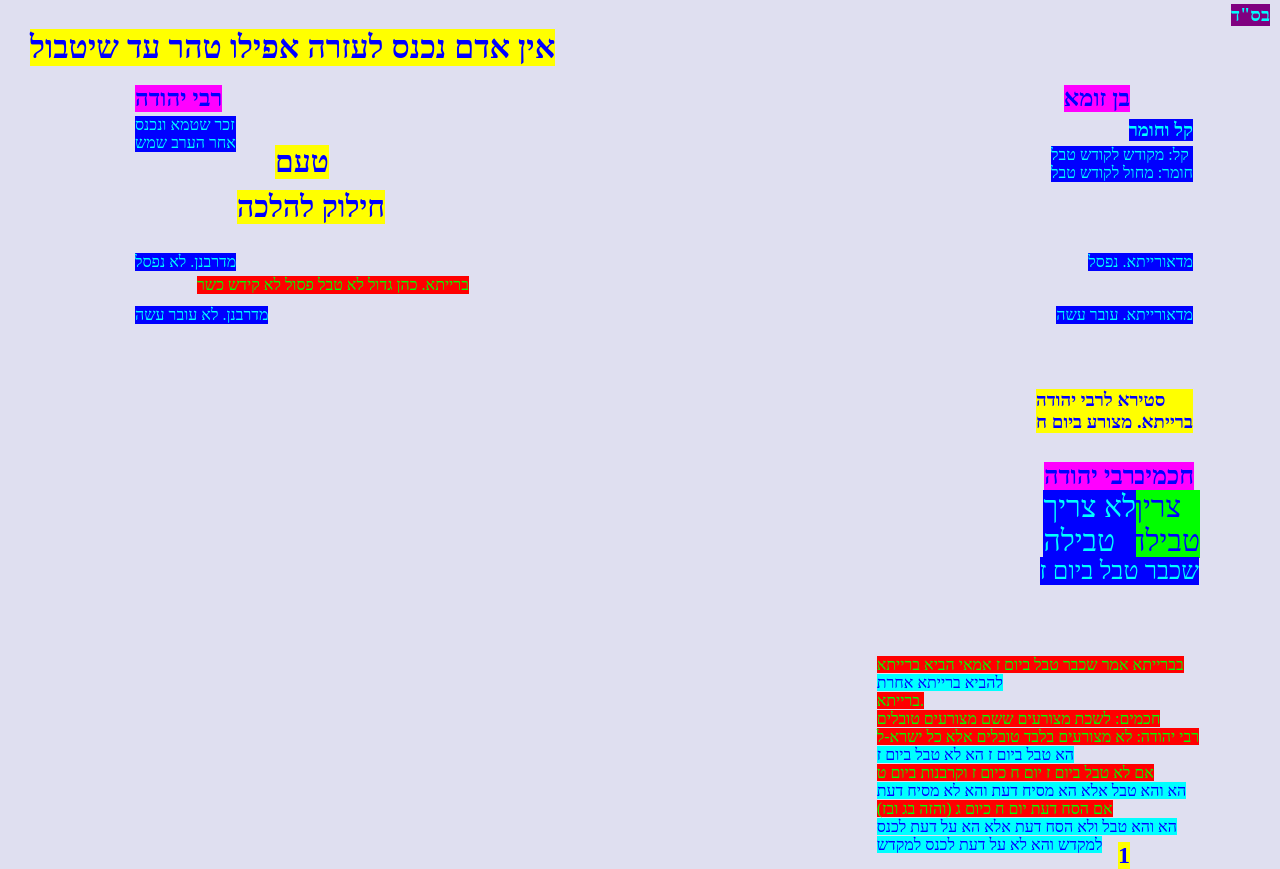
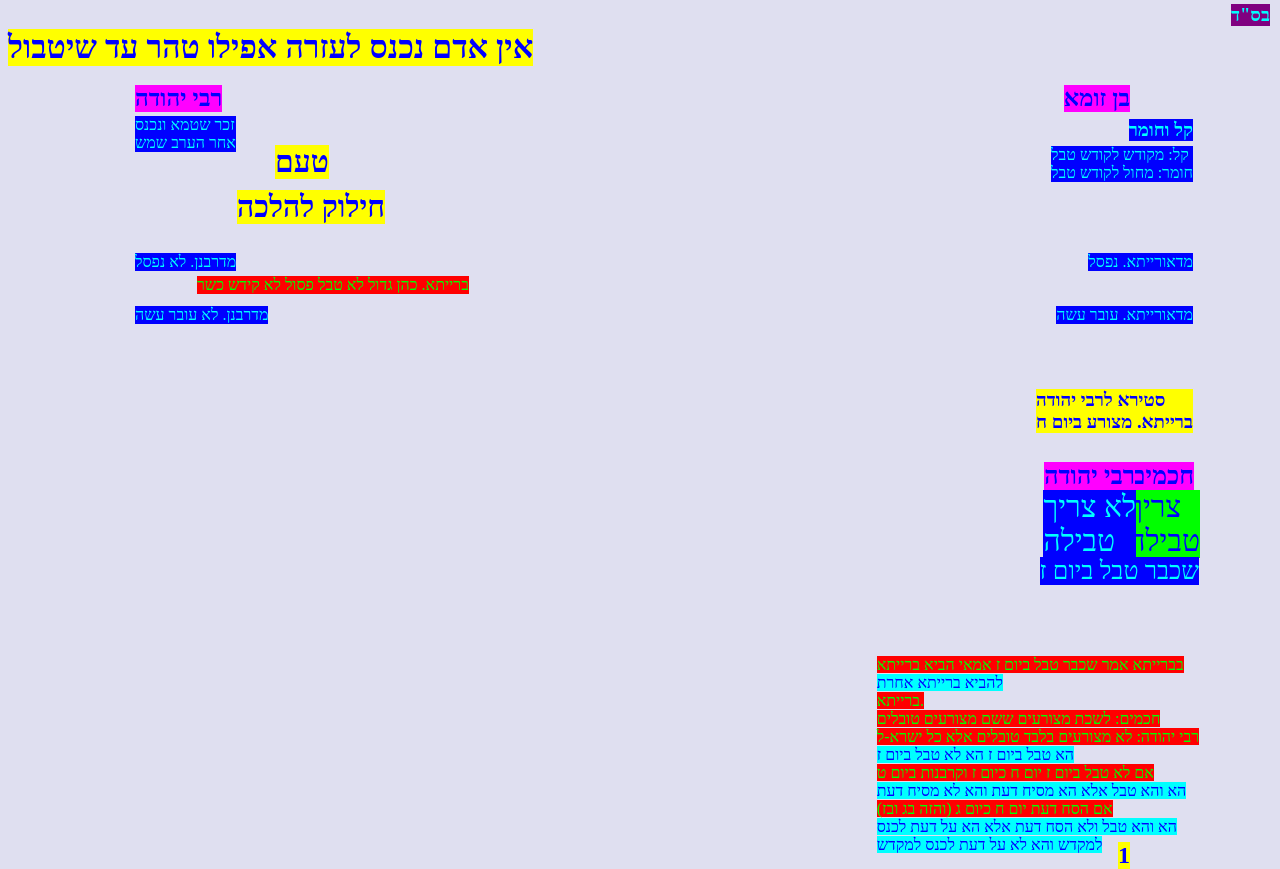
Before and after one commit to LeviF652/LeviF652, a plain HTML site: page index.html in a window 1280 px wide. Drawn offline with Linux system fonts and the light colour scheme.

Commit message:
Update index.html

```diff
--- a/index.html
+++ b/index.html
@@ -11,7 +11,7 @@
 
         #start {
             position: absolute;
-            left: 30px;
+            left: auto;
         }
 
         #zoma {
```
